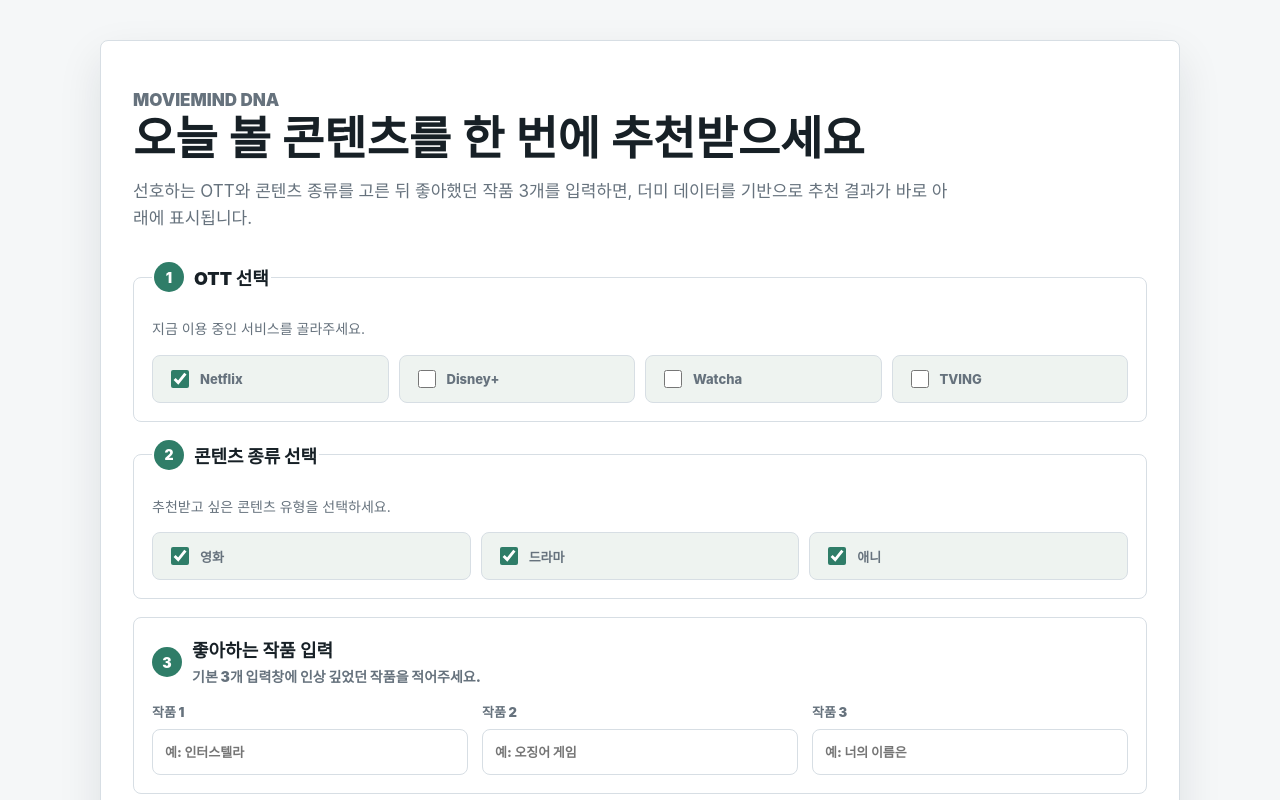
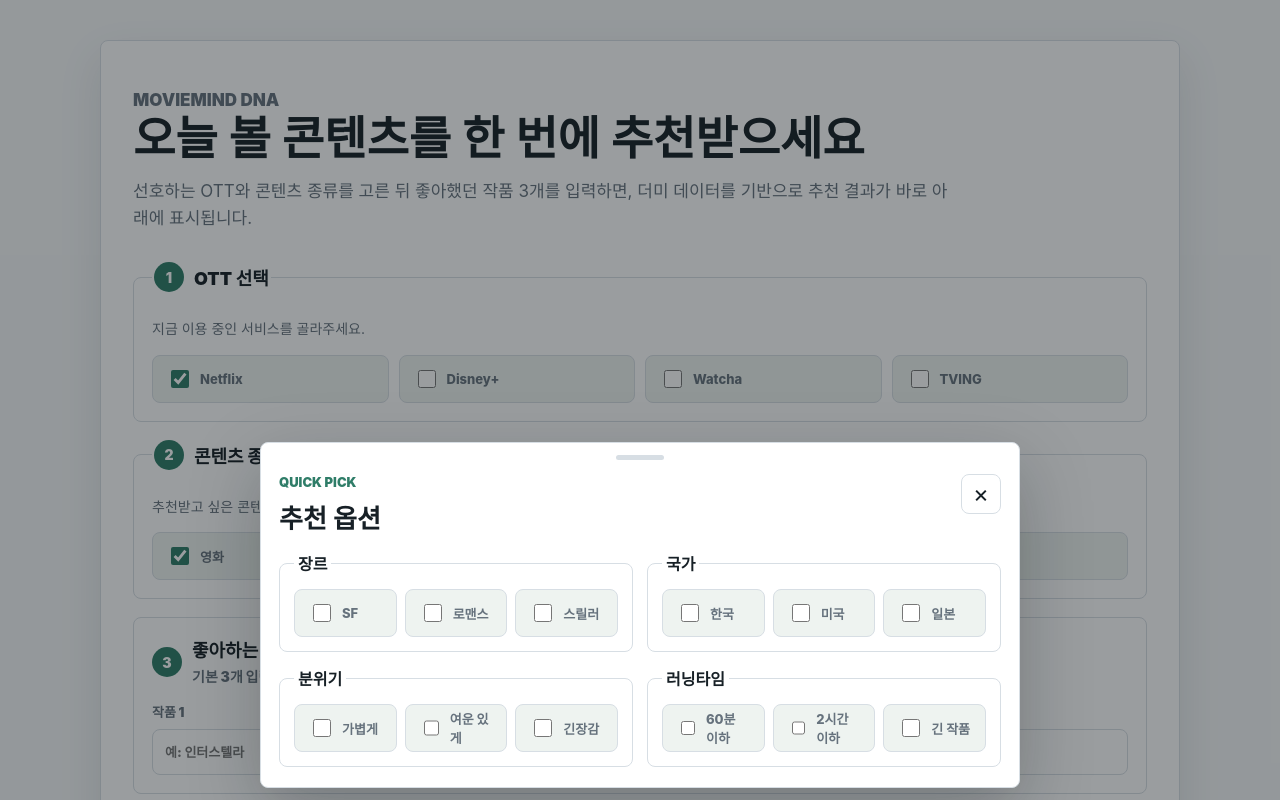
Before and after one commit to cnd1026/myott, a Next.js app: page / in a window 1280 px wide. Shown: the top 800 px of the page. Built offline with nearby package versions, Linux system fonts and the light colour scheme.

Commit message:
feat(ui): add quick pick filter layer

```diff
--- a/app/globals.css
+++ b/app/globals.css
@@ -226,8 +226,26 @@ input[type="text"]:focus {
   background: var(--accent-strong);
 }
 
+.primary-button:disabled {
+  cursor: not-allowed;
+  background: #a9b8b2;
+  color: rgba(255, 255, 255, 0.82);
+}
+
+.secondary-button {
+  width: min(180px, 100%);
+  min-height: 54px;
+  border: 1px solid var(--line);
+  border-radius: 8px;
+  background: #fff;
+  color: var(--accent-strong);
+  font-size: 16px;
+  font-weight: 900;
+}
+
 .form-actions {
   display: flex;
+  gap: 10px;
   justify-content: flex-start;
 }
 
@@ -298,6 +316,90 @@ input[type="text"]:focus {
   font-weight: 800;
 }
 
+.quick-pick-overlay {
+  position: fixed;
+  z-index: 20;
+  inset: 0;
+  display: grid;
+  align-items: end;
+}
+
+.quick-pick-backdrop {
+  position: absolute;
+  inset: 0;
+  background: rgba(15, 23, 27, 0.42);
+}
+
+.quick-pick-sheet {
+  position: relative;
+  width: min(760px, calc(100% - 24px));
+  max-height: min(82vh, 720px);
+  margin: 0 auto 12px;
+  overflow: auto;
+  border: 1px solid var(--line);
+  border-radius: 8px;
+  padding: 12px 18px 20px;
+  background: var(--surface);
+  box-shadow: 0 24px 70px rgba(10, 18, 24, 0.26);
+}
+
+.sheet-handle {
+  width: 48px;
+  height: 5px;
+  margin: 0 auto 14px;
+  border-radius: 999px;
+  background: var(--line);
+}
+
+.sheet-heading {
+  display: flex;
+  align-items: flex-start;
+  justify-content: space-between;
+  gap: 16px;
+  margin-bottom: 16px;
+}
+
+.sheet-heading h2 {
+  margin: 0;
+  font-size: 26px;
+}
+
+.close-button {
+  display: grid;
+  place-items: center;
+  width: 40px;
+  height: 40px;
+  border: 1px solid var(--line);
+  border-radius: 8px;
+  background: #fff;
+  color: var(--text);
+  font-size: 24px;
+  line-height: 1;
+}
+
+.quick-pick-groups {
+  display: grid;
+  grid-template-columns: repeat(2, minmax(0, 1fr));
+  gap: 14px;
+}
+
+.quick-group {
+  display: grid;
+  grid-template-columns: repeat(3, minmax(0, 1fr));
+  gap: 8px;
+  margin: 0;
+  border: 1px solid var(--line);
+  border-radius: 8px;
+  padding: 14px;
+}
+
+.quick-group legend {
+  grid-column: 1 / -1;
+  padding: 0 4px;
+  color: var(--text);
+  font-weight: 900;
+}
+
 @media (max-width: 820px) {
   .recommendation-page {
     padding: 20px 12px;
@@ -325,6 +427,30 @@ input[type="text"]:focus {
     width: 100%;
   }
 
+  .secondary-button {
+    width: 100%;
+  }
+
+  .form-actions {
+    flex-direction: column;
+  }
+
+  .quick-pick-sheet {
+    width: 100%;
+    max-height: 88vh;
+    margin: 0;
+    border-right: 0;
+    border-bottom: 0;
+    border-left: 0;
+    border-radius: 8px 8px 0 0;
+    padding: 10px 14px 18px;
+  }
+
+  .quick-pick-groups,
+  .quick-group {
+    grid-template-columns: 1fr;
+  }
+
   .section-heading {
     align-items: flex-start;
     flex-direction: column;
--- a/app/page.jsx
+++ b/app/page.jsx
@@ -83,7 +83,8 @@ const pageMarkup = String.raw`
       </section>
 
       <div class="form-actions">
-        <button class="primary-button" type="submit">추천받기</button>
+        <button class="secondary-button" id="quickPickButton" type="button">추천 옵션</button>
+        <button class="primary-button" id="recommendButton" type="submit" disabled>추천받기</button>
       </div>
     </form>
   </section>
@@ -99,6 +100,47 @@ const pageMarkup = String.raw`
     <div class="empty-state" id="emptyState">작품을 입력하고 추천받기를 누르면 더미 추천 결과가 여기에 표시됩니다.</div>
     <div class="result-grid" id="resultGrid"></div>
   </section>
+
+  <div class="quick-pick-overlay hidden" id="quickPickOverlay" aria-hidden="true">
+    <div class="quick-pick-backdrop" data-close-quick-pick></div>
+    <section class="quick-pick-sheet" role="dialog" aria-modal="true" aria-labelledby="quickPickTitle">
+      <div class="sheet-handle" aria-hidden="true"></div>
+      <div class="sheet-heading">
+        <div>
+          <p class="eyebrow">Quick Pick</p>
+          <h2 id="quickPickTitle">추천 옵션</h2>
+        </div>
+        <button class="close-button" type="button" data-close-quick-pick aria-label="추천 옵션 닫기">×</button>
+      </div>
+
+      <div class="quick-pick-groups">
+        <fieldset class="quick-group">
+          <legend>장르</legend>
+          <label class="check-option"><input type="checkbox" name="quickPick" value="genre-sf" /><span>SF</span></label>
+          <label class="check-option"><input type="checkbox" name="quickPick" value="genre-romance" /><span>로맨스</span></label>
+          <label class="check-option"><input type="checkbox" name="quickPick" value="genre-thriller" /><span>스릴러</span></label>
+        </fieldset>
+        <fieldset class="quick-group">
+          <legend>국가</legend>
+          <label class="check-option"><input type="checkbox" name="quickPick" value="country-kr" /><span>한국</span></label>
+          <label class="check-option"><input type="checkbox" name="quickPick" value="country-us" /><span>미국</span></label>
+          <label class="check-option"><input type="checkbox" name="quickPick" value="country-jp" /><span>일본</span></label>
+        </fieldset>
+        <fieldset class="quick-group">
+          <legend>분위기</legend>
+          <label class="check-option"><input type="checkbox" name="quickPick" value="mood-light" /><span>가볍게</span></label>
+          <label class="check-option"><input type="checkbox" name="quickPick" value="mood-moving" /><span>여운 있게</span></label>
+          <label class="check-option"><input type="checkbox" name="quickPick" value="mood-tense" /><span>긴장감</span></label>
+        </fieldset>
+        <fieldset class="quick-group">
+          <legend>러닝타임</legend>
+          <label class="check-option"><input type="checkbox" name="quickPick" value="runtime-short" /><span>60분 이하</span></label>
+          <label class="check-option"><input type="checkbox" name="quickPick" value="runtime-medium" /><span>2시간 이하</span></label>
+          <label class="check-option"><input type="checkbox" name="quickPick" value="runtime-long" /><span>긴 작품</span></label>
+        </fieldset>
+      </div>
+    </section>
+  </div>
 </main>
 `;
 
--- a/public/app.js
+++ b/public/app.js
@@ -47,6 +47,9 @@ const form = document.querySelector("#recommendationForm");
 const resultGrid = document.querySelector("#resultGrid");
 const emptyState = document.querySelector("#emptyState");
 const resultCount = document.querySelector("#resultCount");
+const quickPickButton = document.querySelector("#quickPickButton");
+const quickPickOverlay = document.querySelector("#quickPickOverlay");
+const recommendButton = document.querySelector("#recommendButton");
 
 function escapeHtml(value) {
   return String(value)
@@ -65,6 +68,24 @@ function enteredTitles() {
   return [...document.querySelectorAll('input[name="title"]')]
     .map((input) => input.value.trim())
     .filter(Boolean);
+}
+
+function selectedQuickPicks() {
+  return [...document.querySelectorAll('input[name="quickPick"]:checked')].map((input) => input.value);
+}
+
+function updateRecommendButton() {
+  recommendButton.disabled = enteredTitles().length === 0 && selectedQuickPicks().length === 0;
+}
+
+function openQuickPick() {
+  quickPickOverlay.classList.remove("hidden");
+  quickPickOverlay.setAttribute("aria-hidden", "false");
+}
+
+function closeQuickPick() {
+  quickPickOverlay.classList.add("hidden");
+  quickPickOverlay.setAttribute("aria-hidden", "true");
 }
 
 function renderResults(items, titles) {
@@ -97,8 +118,26 @@ function renderResults(items, titles) {
 
 form.addEventListener("submit", (event) => {
   event.preventDefault();
+  if (recommendButton.disabled) return;
   const types = selectedTypes();
   const titles = enteredTitles();
   const results = dummyRecommendations.filter((item) => types.includes(item.type));
   renderResults(results, titles);
 });
+
+quickPickButton.addEventListener("click", openQuickPick);
+
+document.querySelectorAll("[data-close-quick-pick]").forEach((button) => {
+  button.addEventListener("click", closeQuickPick);
+});
+
+document.querySelectorAll('input[name="title"], input[name="quickPick"]').forEach((input) => {
+  input.addEventListener("input", updateRecommendButton);
+  input.addEventListener("change", updateRecommendButton);
+});
+
+document.addEventListener("keydown", (event) => {
+  if (event.key === "Escape") closeQuickPick();
+});
+
+updateRecommendButton();
```
